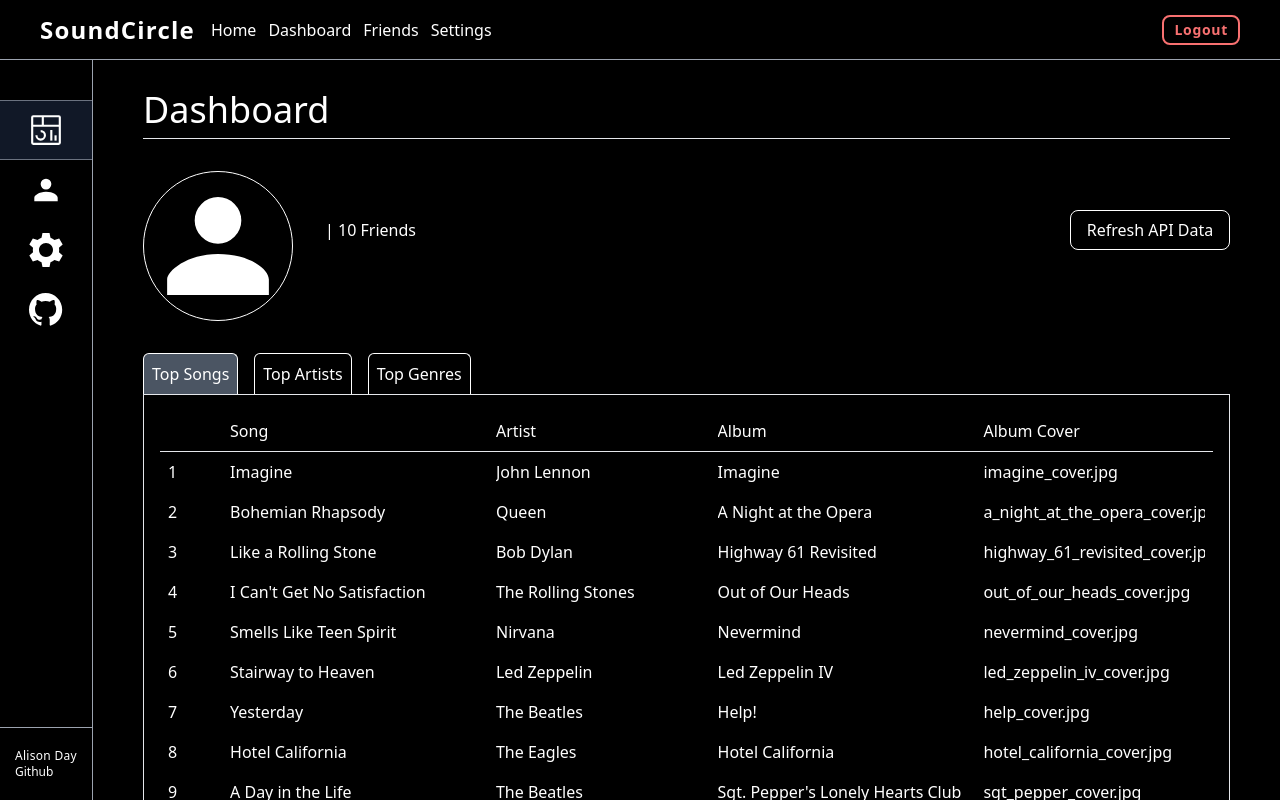
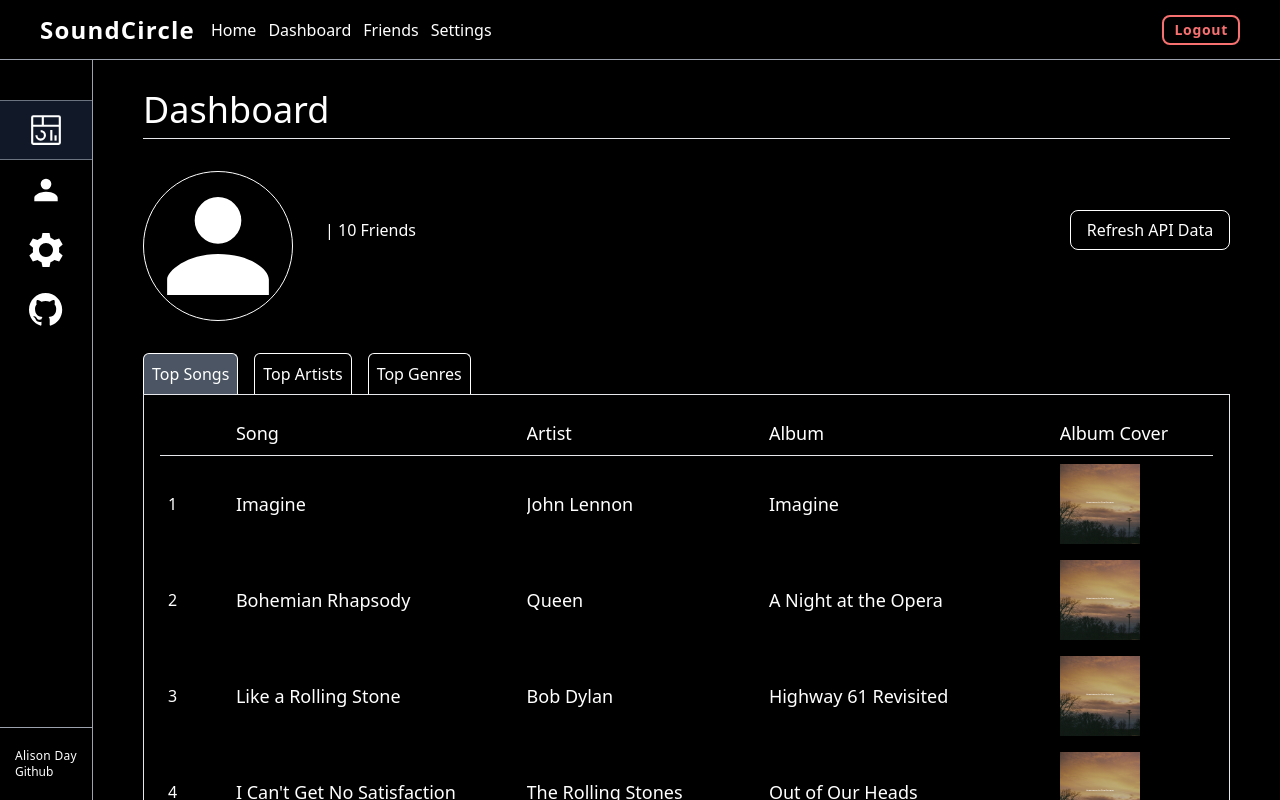
Before and after one commit to aday2418/startup, a Next.js app: page /dashboard in a window 1280 px wide. Built offline with nearby package versions, Linux system fonts and the light colour scheme.

Commit message:
Got image framework going for top songs and artists

```diff
--- a/src/app/dashboard/ArtistRow.jsx
+++ b/src/app/dashboard/ArtistRow.jsx
@@ -1,11 +1,14 @@
+import Image from 'next/image'
+
 export default function ArtistRow({number, song, artist, picture}){
     return(
-        <div className="flex flex-row justify-between p-2">
-            <p className="w-[70px]">{number}</p>
-            <p className="w-[300px]">{artist}</p>
-            <p className="w-[300px]">{song}</p>
-            <p className="w-[200px]">{picture}</p>
-            <p className="w-[70px]"> </p>
+        <div className="flex flex-row justify-between items-center p-2">
+            <p className="w-[70px] text-lg">{number}</p>
+            <p className="w-[300px] text-lg">{artist}</p>
+            <p className="w-[300px] text-lg">{song}</p>
+            <p className="w-[200px] text-lg">{picture}</p>
         </div>
     )
 }
+
+//I will come back and fix the image later -- it was just too hard to find that many pictures to download and use for fake Data
--- a/src/app/dashboard/Artists.jsx
+++ b/src/app/dashboard/Artists.jsx
@@ -1,12 +1,13 @@
 import ArtistRow from "./ArtistRow"
 import topArtists from "./topArtists.json"
+import Image from 'next/image'
 
 export default function Artists(){
     return(
-        <div className="flex flex-col">
+        <div className="flex flex-col ">
             <ArtistRow number="" artist="Artist" song="Most Played Song" picture="Artist Photo"/>
-            <div class="w-full border-t border-gray-200"></div>
-            {topArtists.map((artist, index) => <ArtistRow number={index+1} artist={artist.artist} song={artist.mostPlayedSong} picture={artist.artistPhoto}/>)}
+            <div class="flex w-full border-t border-gray-200 "></div>
+            {topArtists.map((artist, index) => <ArtistRow number={index+1} artist={artist.artist} song={artist.mostPlayedSong} picture={<Image width={80} height={80} src="/images/phoebeBridgers.jpeg"/>}/>)}
         </div>
     )
 }
--- a/src/app/dashboard/SongRow.jsx
+++ b/src/app/dashboard/SongRow.jsx
@@ -1,11 +1,11 @@
 export default function SongRow({number, song, artist, album, picture}){
     return(
-        <div className="flex flex-row justify-between p-2">
+        <div className="flex flex-row justify-between items-center p-2">
             <p className="w-[70px]">{number}</p>
-            <p className="w-[300px] overflow-x-scroll">{song}</p>
-            <p className="w-[250px] overflow-x-scroll">{artist}</p>
-            <p className="w-[300px] overflow-x-scroll">{album}</p>
-            <p className="w-[250px] overflow-x-scroll">{picture}</p>
+            <p className="w-[300px] overflow-x-scroll text-lg">{song}</p>
+            <p className="w-[250px] overflow-x-scroll text-lg">{artist}</p>
+            <p className="w-[300px] overflow-x-scroll text-lg">{album}</p>
+            <p className="w-[150px] overflow-x-scroll text-lg">{picture}</p>
         </div>
     )
 }
--- a/src/app/dashboard/Songs.jsx
+++ b/src/app/dashboard/Songs.jsx
@@ -1,12 +1,13 @@
 import SongRow from "./SongRow"
 import topSongs from "./topSongs.json"
+import Image from 'next/image'
 
 export default function Songs({}){
     return(
         <div className="flex flex-col">
             <SongRow number="" song="Song" artist="Artist" album="Album" picture="Album Cover"/>
             <div class="w-full border-t border-gray-200"></div>
-            {topSongs.map((song, index) => <SongRow number={index+1} song={song.song} artist={song.artist} album={song.album}picture={song.album_cover}/>)}
+            {topSongs.map((song, index) => <SongRow number={index+1} song={song.song} artist={song.artist} album={song.album}picture={<Image width={80} height={80} src="/images/somethingInTheOrange.jpeg"/>}/>)}
 
         </div>
 
```
Also changed, not shown: public/images/settingsHTML copy.png (deleted), public/images/somethingInTheOrange copy.jpeg (deleted).
